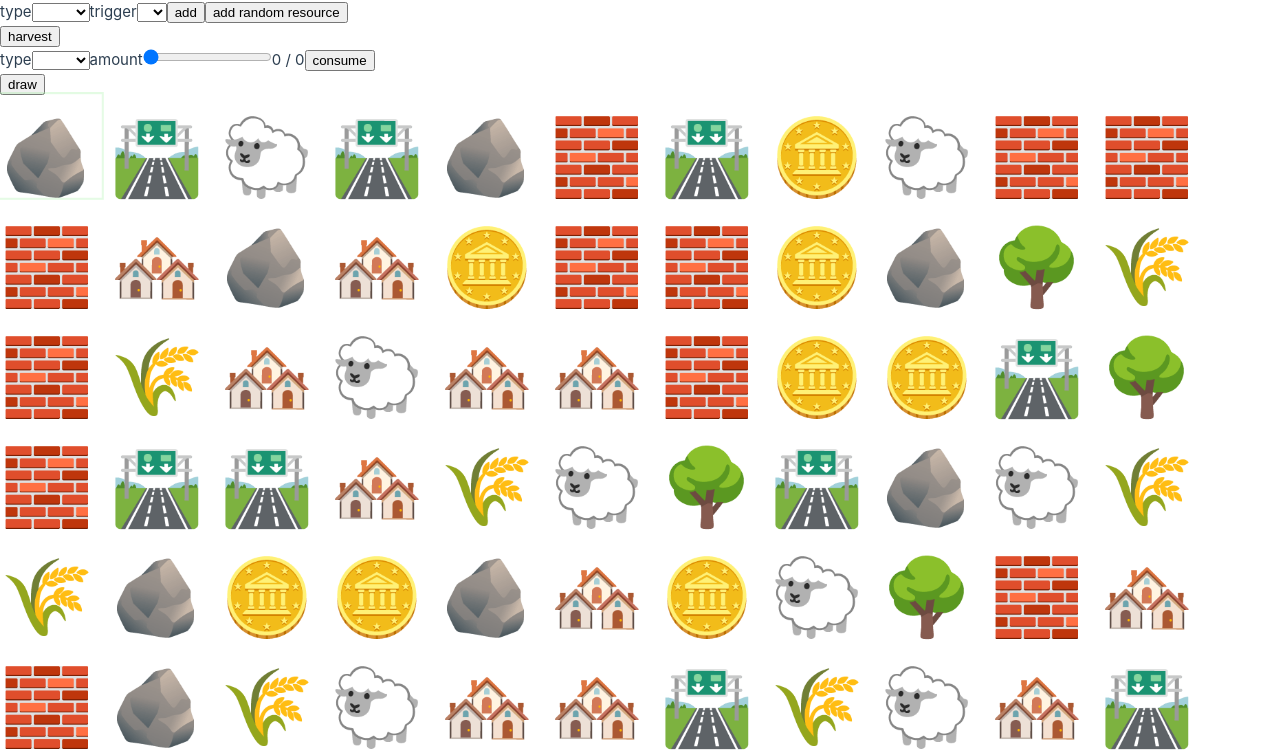
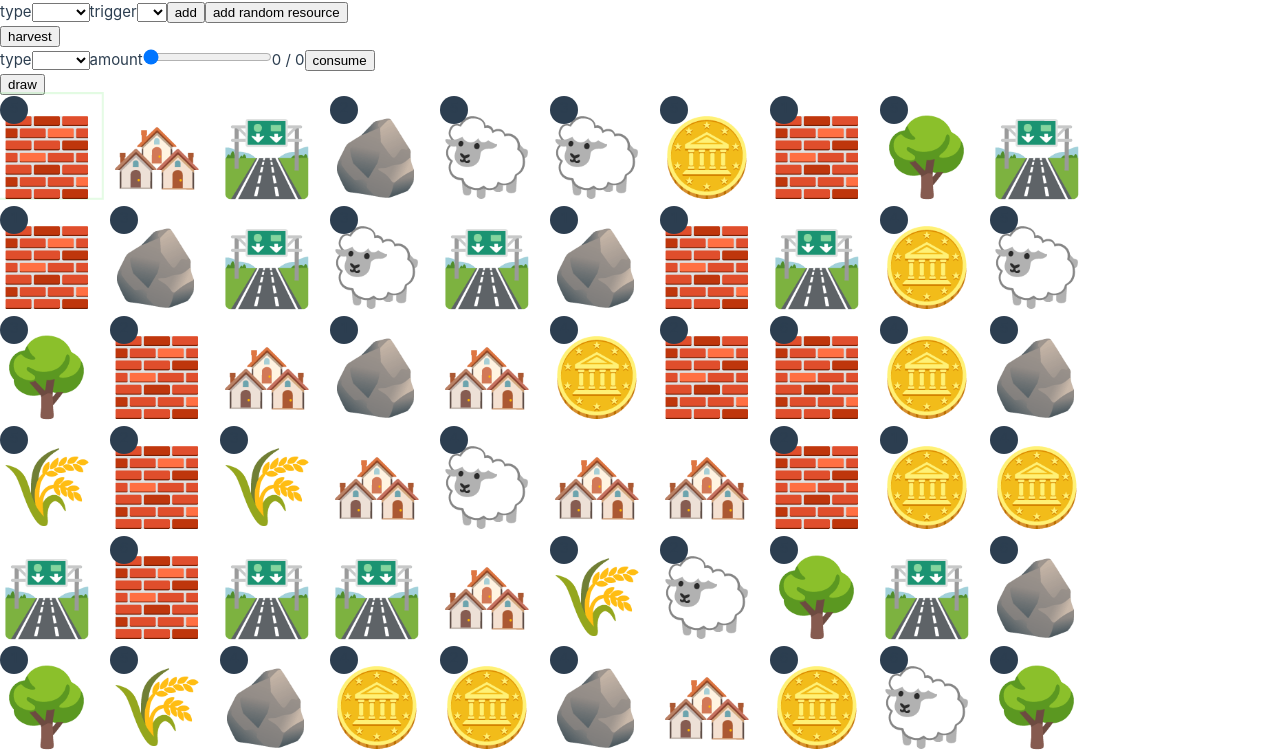
Before and after one commit to Ragnar-Oock/colon, a Vue app: page / in a window 1280 px wide. Shown: the top 754 px of the page. Built offline with nearby package versions, Linux system fonts and the light colour scheme.

Commit message:
fix: cards on the board not displayed correctly

```diff
--- a/src/components/grid-cell.vue
+++ b/src/components/grid-cell.vue
@@ -1,27 +1,46 @@
 <script setup lang="ts">
-import { FilledCell } from "../stores/grid.store";
+import { computed } from "vue";
+import { FilledCell, useGridStore } from "../stores/grid.store";
 
 const {
 	cell
 } = defineProps<{
 	cell: FilledCell
-}>()
+}>();
+const grid = useGridStore();
+
+// offset the position to put the grid's top left most cell in the 1 / 1 css grid cell
+const x = computed(() => cell.position.x - grid.bounds.left + 1);
+const y = computed(() => cell.position.y - grid.bounds.top + 1);
 </script>
 
 <template>
 <div class="board-card">
 	<div class="icon">{{ cell.card?.icon }}</div>
+	<span class="trigger" v-if="cell.card?.trigger !== undefined" title="trigger harvest on :">{{cell.card?.trigger}}</span>
 </div>
 </template>
 
 <style scoped>
 	.board-card {
-		grid-area: v-bind('cell.position.y') / v-bind('cell.position.x');
+		grid-area: v-bind(y) / v-bind(x);
+		position: relative;
+		user-select: none;
 
 		.icon {
 			font-size: 5em;
 			pointer-events: none;
-			user-select: none;
+		}
+		.trigger {
+			position: absolute;
+			top: 0;
+			left: 0;
+			min-width: 3ch;
+			height: 3ch;
+			text-align: center;
+
+			background: #2c3e50;
+			border-radius: 100%;
 		}
 	}
 </style>
--- a/src/components/grid-display.vue
+++ b/src/components/grid-display.vue
@@ -38,6 +38,17 @@ function interactCell() {
 	gridStore.setCell(cell);
 }
 const visibleFilledCells = computed(() => gridStore.cells as FilledCell[]);
+
+const minHeight = computed(() => {
+	const tileNumberY = gridStore.bounds.bottom - gridStore.bounds.top;
+	console.log(tileNumberY)
+	return `${tileNumberY * tileHeight + (tileNumberY - 1) * gap}px`;
+});
+const minWidth = computed(() => {
+	const tileNumberX = gridStore.bounds.right - gridStore.bounds.left;
+	console.log(tileNumberX)
+	return `${tileNumberX * tileWidth + (tileNumberX - 1) * gap}px`;
+});
 </script>
 
 <template>
@@ -53,7 +64,8 @@ const visibleFilledCells = computed(() => gridStore.cells as FilledCell[]);
 	grid: repeat(auto-fill, v-bind('tileWidth+"px"')) / repeat(auto-fill, v-bind('tileHeight+"px"'));
 	gap: v-bind('gap+"px"');
 
-	min-height: 1000px;
+	min-height: v-bind(minHeight);
+	min-width: v-bind(minWidth);
 }
 
 .hovered {
```
